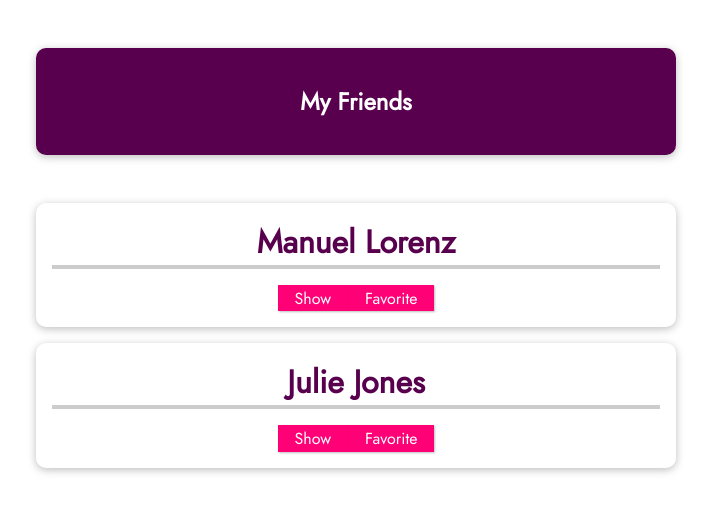
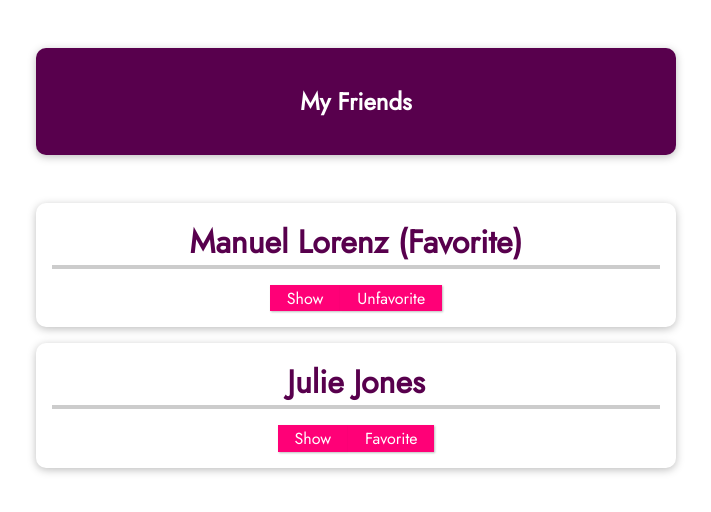
Before and after one commit to Manojlovic1998/vue-friends-app, a Vue app: page / in a window 1280 px wide. Shown: the top 512 px of the page, without its empty margins (284-995 px from the left). Built offline with nearby package versions, Linux system fonts and the light colour scheme.

Commit message:
Add custom event to the FriendContact and make changes on the event in App parent comp

```diff
--- a/src/App.vue
+++ b/src/App.vue
@@ -10,6 +10,9 @@
         :phone="friend.phone"
         :email="friend.email"
         :key="friend.id"
+        :friendId="friend.id"
+        :isFavFriend="friend.isFavFriend"
+        @toggle-favorite="toggleIsFavorite"
       ></friend-contact>
     </ul>
   </section>
@@ -25,15 +28,25 @@ export default {
           name: "Manuel  Lorenz",
           phone: "0123 4567 90",
           email: "manuel@localhost.com",
+          isFavFriend: true,
         },
         {
           id: "julie",
           name: "Julie Jones",
           phone: "0987 6544 21",
           email: "julie@localhost.com",
+          isFavFriend: false,
         },
       ],
     };
+  },
+  methods: {
+    toggleIsFavorite(friendId) {
+      let friendInstance = this.friends.find(
+        (friend) => friend.id === friendId
+      );
+      friendInstance.isFavFriend = !friendInstance.isFavFriend;
+    },
   },
 };
 </script>
--- a/src/components/FriendContact.vue
+++ b/src/components/FriendContact.vue
@@ -1,11 +1,11 @@
 <template>
   <li>
-    <h2>{{ name }} {{ thisFriendIsFavorite ? "(Favorite)" : "" }}</h2>
+    <h2>{{ name }} {{ isFavFriend ? "(Favorite)" : "" }}</h2>
     <button @click="toggleDetails">
       {{ detailsAreVisible ? "Hide" : "Show" }}
     </button>
-    <button @click="toggleFriendIsFavorite()">
-      {{ thisFriendIsFavorite ? "Unfavorite" : "Favorite" }}
+    <button @click="toggleFriendIsFavorite">
+      {{ isFavFriend ? "Unfavorite" : "Favorite" }}
     </button>
     <ul v-if="detailsAreVisible">
       <li><strong>Phone:</strong> {{ phone }}</li>
@@ -34,11 +34,14 @@ export default {
       required: false,
       default: false,
     },
+    friendId: {
+      type: String,
+      required: true,
+    },
   },
   data() {
     return {
       detailsAreVisible: false,
-      thisFriendIsFavorite: this.isFavFriend,
     };
   },
   methods: {
@@ -46,7 +49,7 @@ export default {
       this.detailsAreVisible = !this.detailsAreVisible;
     },
     toggleFriendIsFavorite() {
-      this.thisFriendIsFavorite = !this.thisFriendIsFavorite;
+      this.$emit("toggle-favorite", this.friendId);
     },
   },
 };
```
